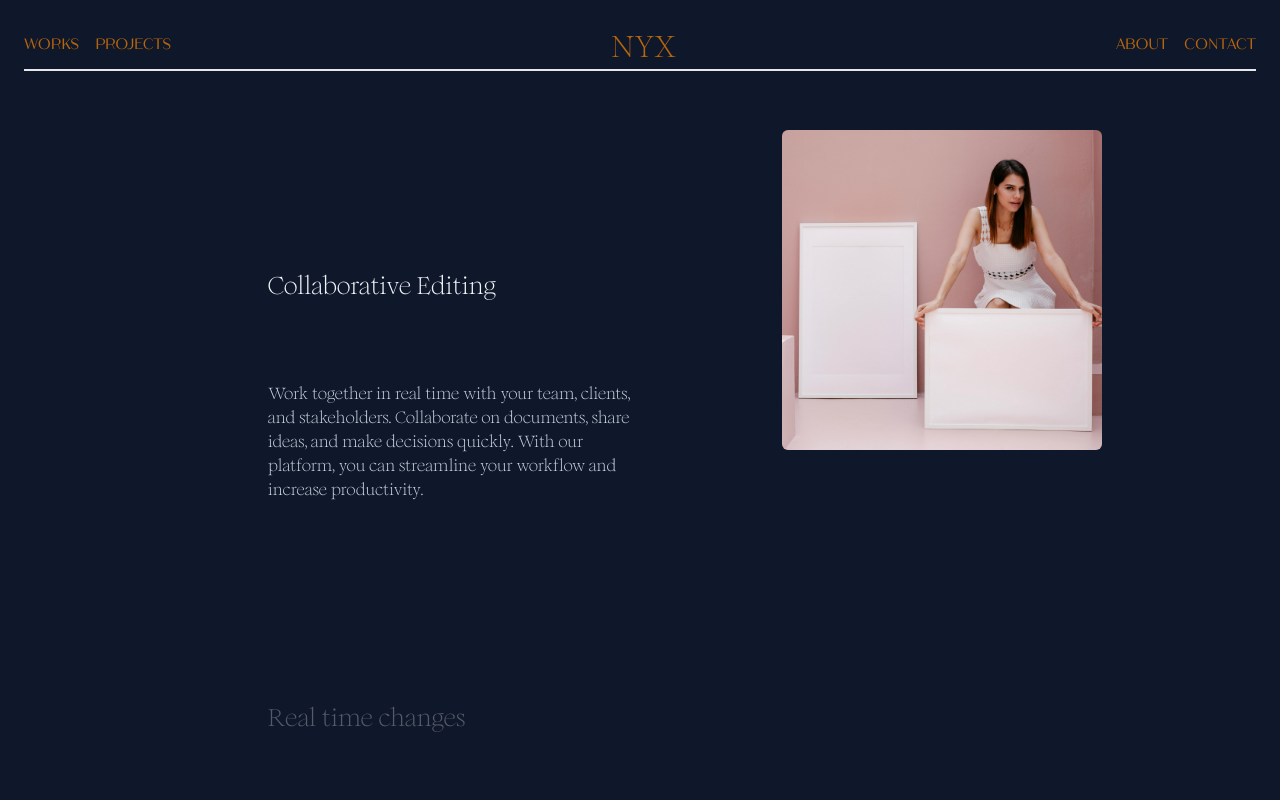
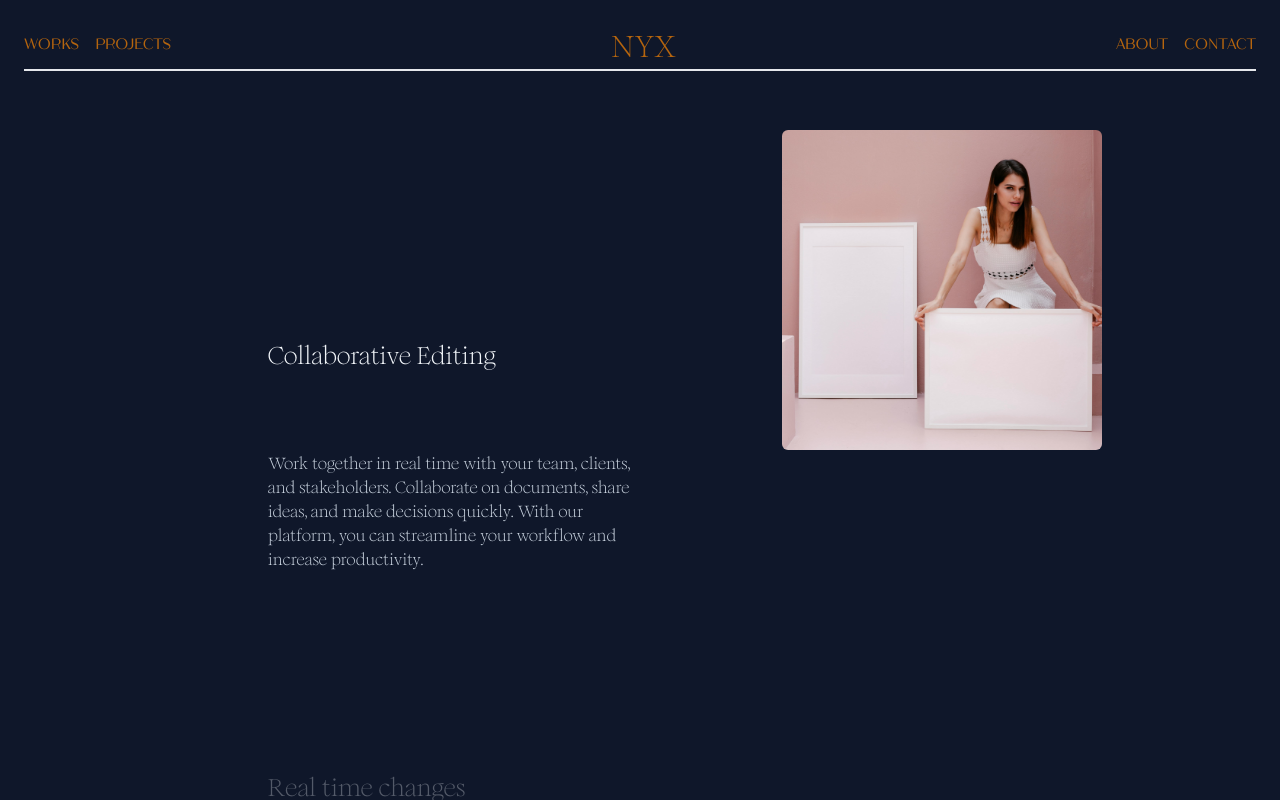
Before and after one commit to Bonkesam/advert, a Next.js app: page /gallery in a window 1280 px wide. Built offline with nearby package versions, Linux system fonts and the light colour scheme.

Commit message:
Corrects the padding of the projects

```diff
--- a/app/_components/ScrollCard.tsx
+++ b/app/_components/ScrollCard.tsx
@@ -58,10 +58,10 @@ export const StickyScroll = ({
         animate={{
             backgroundColor: backgroundColors[activeCard % backgroundColors.length],
         }}
-        className="h-[100vh] w-[100vw] overflow-x-hidden overflow-y-auto flex justify-center relative space-x-10 rounded-none p-[90px]"
+        className="h-[100vh] w-[100vw] overflow-x-hidden overflow-y-auto flex justify-center relative space-x-5 lg:space-x-10 rounded-none p-[40px] lg:p-[90px]"
         ref={ref}
         >
-        <div className="div relative flex items-start px-[90px] py-5 font-romie text-pretty">
+        <div className="div relative flex items-start p-[40px] lg:p-[90px] py-5 font-romie text-pretty">
             <div className="max-w-2xl">
             {content.map((item, index) => (
                 <div key={item.title + index} className="mt-[10rem]">
```
